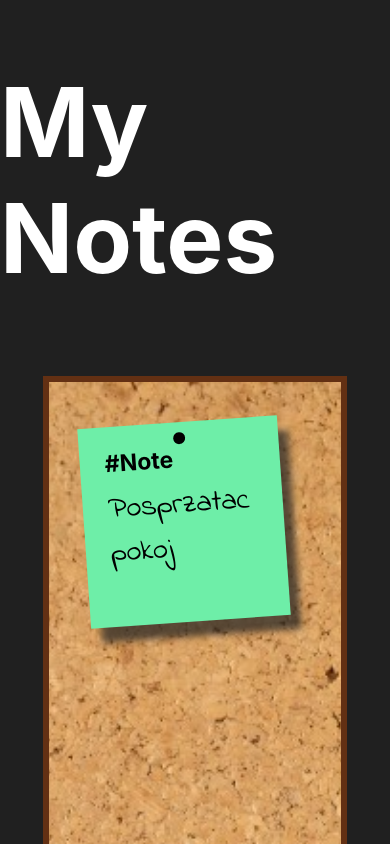
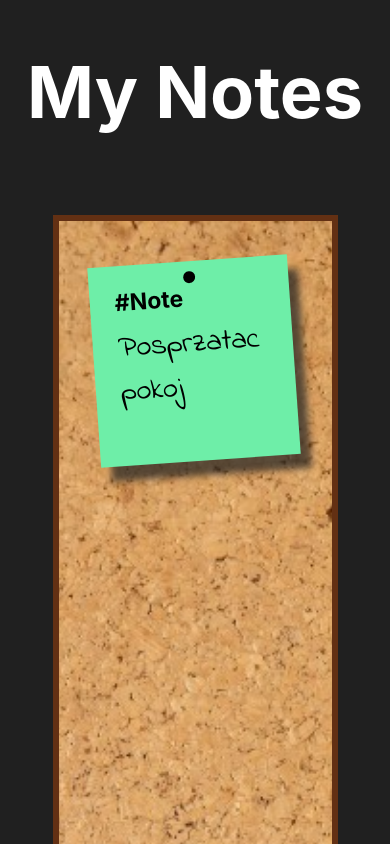
Before and after one commit to soseen/notes-app, a React (Create React App) app: page / in a window 390 px wide. Shown: the top 844 px of the page. Built offline with nearby package versions, Linux system fonts and the light colour scheme.

Commit message:
fixed css for mobile

```diff
--- a/src/NotesBoard.css
+++ b/src/NotesBoard.css
@@ -1,6 +1,6 @@
 
 h1 {
-    font-size: 96px;
+    font-size: 72px;
     color: white;
     margin-bottom: 80px;
 }
@@ -20,7 +20,7 @@ h2 {
 }
 
 .notes-board {
-    width: 75%;
+    width: 70%;
     height: 800px;
     border: 6px solid rgb(99, 48, 19);
     display: flex;
@@ -43,11 +43,8 @@ h2 {
     -webkit-transform:rotate(5deg);
     -o-transform:rotate(5deg);
     -moz-transform:rotate(5deg);
-      /* Firefox */
     -moz-box-shadow: 10px 15px 7px rgba(33,33,33,1);
-    /* Safari+Chrome */
     -webkit-box-shadow: 10px 15px 7px rgba(33,33,33,.7);
-    /* Opera */
     box-shadow: 10px 15px 7px rgba(33,33,33,.7);
 }
 
@@ -88,7 +85,6 @@ h2 {
 
 .note h3 {
     font-size: 23px;
-    /* font-family:"Reenie Beanie",arial,sans-serif; */
     margin-bottom: 5px;
     color: black;
 }
@@ -102,19 +98,3 @@ h2 {
     left: 70px;
     top: 10px;
 }
-
-
-
-/* @media screen and (max-width: 1200px){
-  .notes-board {
-    width: 550px;
-  }
-
-}
-
-@media screen and (max-width: 550px){
-  .notes-board {
-    width: 280px;
-  }
-
-}  */
```
